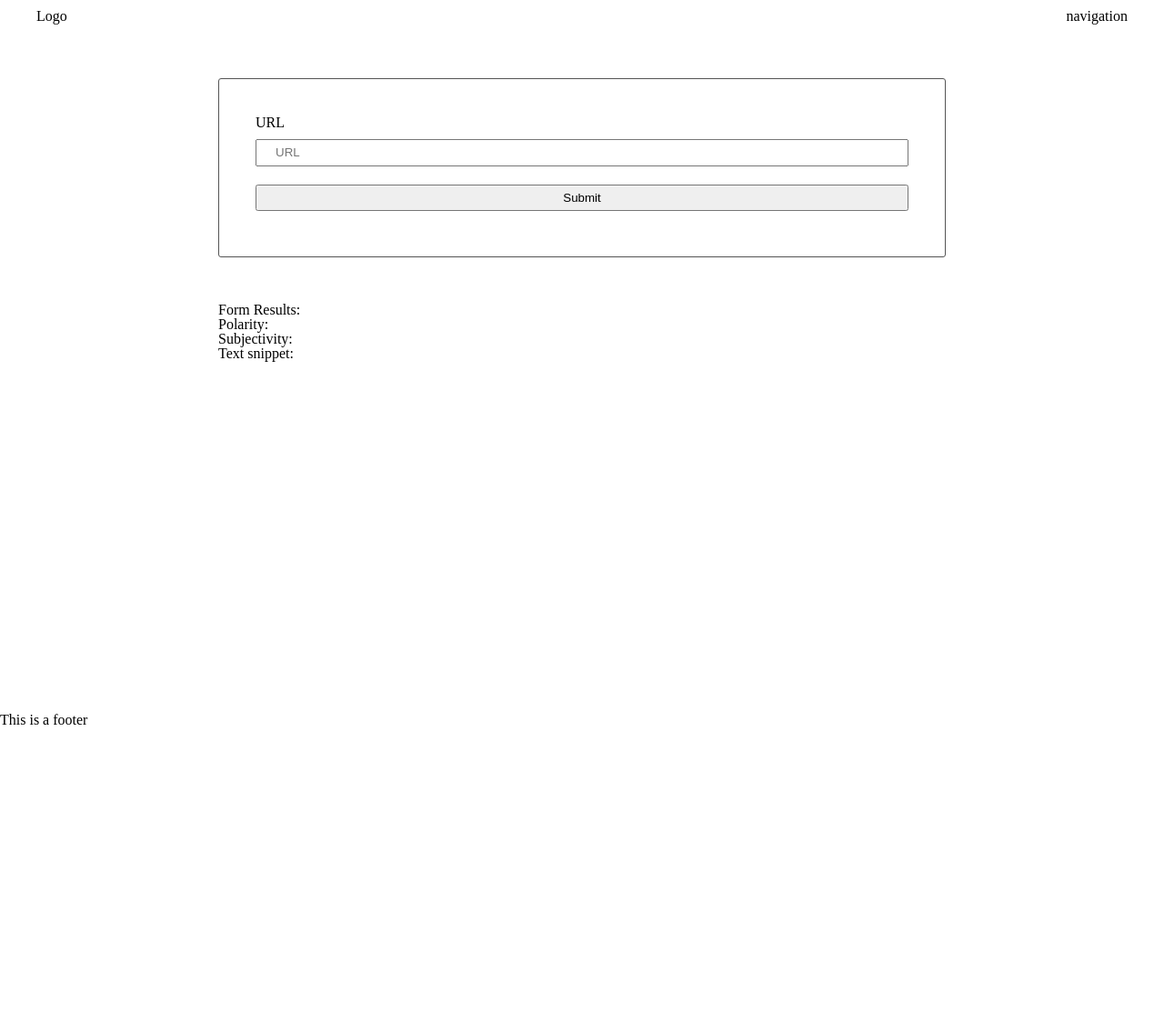
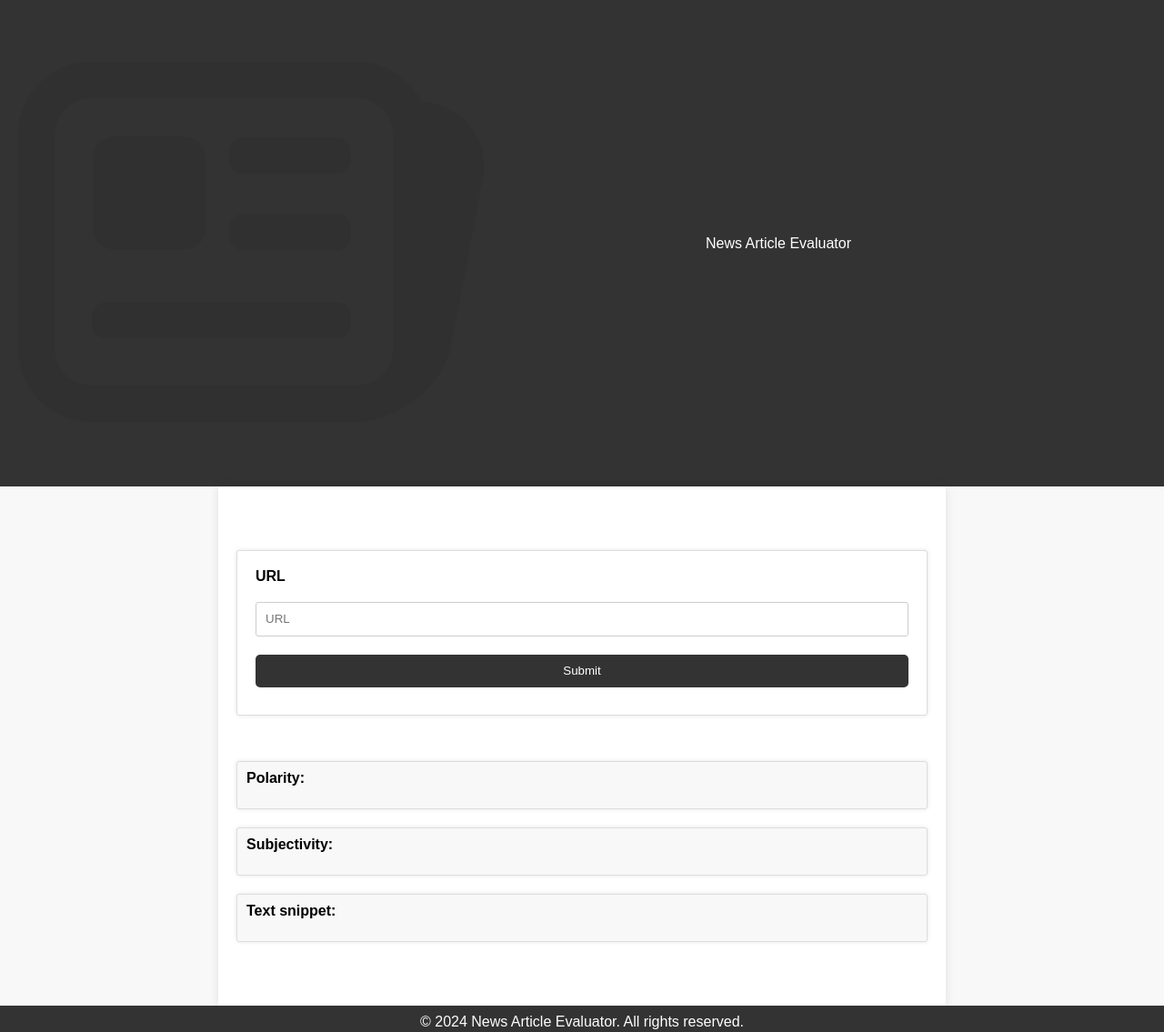
Before and after one commit to ethan-yz-hao/travel-planner-app, a website built with webpack: page src/client/views/index.html in a window 1280 px wide. Shown: the whole page at 91% size. Before the commit the page ends 800 px from the top, so only its background shows below. Built offline with nearby package versions, Linux system fonts and the light colour scheme.

Commit message:
beautify

```diff
--- a/package.json
+++ b/package.json
@@ -6,7 +6,8 @@
     "test": "jest",
     "start": "node src/server/index.js",
     "build-prod": "webpack --config webpack.prod.js",
-    "build-dev": "webpack --config webpack.dev.js"
+    "build-dev": "webpack --config webpack.dev.js",
+    "start-dev-server": "webpack-dev-server --config webpack.dev.js --open"
   },
   "keywords": [],
   "author": "",
--- a/src/client/styles/base.scss
+++ b/src/client/styles/base.scss
@@ -2,6 +2,8 @@ body {
     display: flex;
     flex-direction: column;
     min-height: 100vh;
+    background-color: #f8f8f8;
+    font-family: Arial, sans-serif;
 }
 
 main {
@@ -12,3 +14,11 @@ section {
     max-width: 800px;
     margin: 50px auto;
 }
+
+.container {
+    max-width: 800px;
+    margin: 0 auto;
+    padding: 20px;
+    background-color: #fff;
+    box-shadow: 0px 0px 10px rgba(0, 0, 0, 0.1);
+}
--- a/src/client/styles/footer.scss
+++ b/src/client/styles/footer.scss
@@ -0,0 +1,9 @@
+footer {
+  text-align: center;
+  background-color: #333;
+  color: #fff;
+  padding: 10px 0;
+  p {
+    margin: 0;
+  }
+}
--- a/src/client/styles/form.scss
+++ b/src/client/styles/form.scss
@@ -1,7 +1,27 @@
 form {
-    border: 1px solid #545454;
+    border: 1px solid #ddd;
     border-radius: 3px;
-    padding: 40px;
+    padding: 20px;
+    background-color: #fff;
+    box-shadow: 0px 0px 5px rgba(0, 0, 0, 0.1);
+    label {
+        display: block;
+        margin-bottom: 10px;
+        font-weight: bold;
+    }
+    input[type="text"] {
+        padding: 10px;
+        width: 100%;
+        border: 1px solid #ccc;
+        border-radius: 3px;
+    }
+    input[type="submit"] {
+        background-color: #333;
+        color: #fff;
+        border: none;
+        padding: 10px 20px;
+        cursor: pointer;
+    }
 }
 
 input {
@@ -10,3 +30,36 @@ input {
     line-height: 16px;
     margin: 10px 0;
 }
+
+.submit-button {
+    background-color: #333;
+    color: #fff;
+    border: none;
+    padding: 10px 20px;
+    border-radius: 5px;
+    cursor: pointer;
+    transition: background-color 0.3s ease;
+
+    &:hover {
+        background-color: #555;
+    }
+}
+
+.result-container {
+    margin-bottom: 20px;
+    padding: 10px;
+    background-color: #f8f8f8;
+    border: 1px solid #ddd;
+    border-radius: 3px;
+    box-shadow: 0px 0px 5px rgba(0, 0, 0, 0.1);
+
+    strong {
+        display: block;
+        margin-bottom: 5px;
+        font-weight: bold;
+    }
+
+    div {
+        padding: 5px;
+    }
+}
--- a/src/client/styles/header.scss
+++ b/src/client/styles/header.scss
@@ -1,5 +1,17 @@
 header {
-    display: flex;
-    justify-content: space-between;
-    padding: 10px 40px;
+    background-color: #333;
+    color: #fff;
+    display:flex;
+    justify-content:space-between;
+    align-items:center;
+    padding: 10px 20px;
 }
+
+.logo ,#spacer{
+    width: 80px;
+
+}
+
+.title {
+    text-align: center;
+}
--- a/src/client/views/index.html
+++ b/src/client/views/index.html
@@ -2,45 +2,50 @@
 <html lang="en" dir="ltr">
 <head>
     <meta charset="utf-8">
-    <title>Test</title>
+    <meta name="viewport" content="width=device-width, initial-scale=1"> <!-- Add this line -->
+    <title>>News Article Evaluator</title>
 </head>
 <body>
+
 <header>
-    <div class="">
-        Logo
+    <div class="icon">
+        <img src="../images/news.png" alt="news icon">
     </div>
-    <div class="">
-        navigation
+    <div class="title">
+        <h1>News Article Evaluator</h1>
     </div>
+    <div id="spacer"></div>
 </header>
 
 <main>
+    <div class="container">
         <section>
             <form class="" onsubmit="Client.handleSubmit(event)">
                 <label for="url">URL</label>
                 <input id="url" type="text" name="input" value="" placeholder="URL">
-            <input type="submit" value="Submit">
+                <input type="submit" value="Submit" class="submit-button">
             </form>
         </section>
 
         <section>
-        <strong>Form Results:</strong>
-        <div>Polarity:
+            <div class="result-container">
+                <strong>Polarity:</strong>
                 <div id="polarity"></div>
             </div>
-        <div>
-            Subjectivity:
+            <div class="result-container">
+                <strong>Subjectivity:</strong>
                 <div id="subjectivity"></div>
             </div>
-        <div>
-            Text snippet:
+            <div class="result-container">
+                <strong>Text snippet:</strong>
                 <div id="snippet"></div>
             </div>
         </section>
+    </div>
 </main>
 
 <footer>
-    <p>This is a footer</p>
+    <p>&copy; 2024 News Article Evaluator. All rights reserved.</p>
 </footer>
 
 </body>
```
Also changed, not shown: src/client/images/news.png (added). Lines whose indentation alone changed are shown as unchanged.
